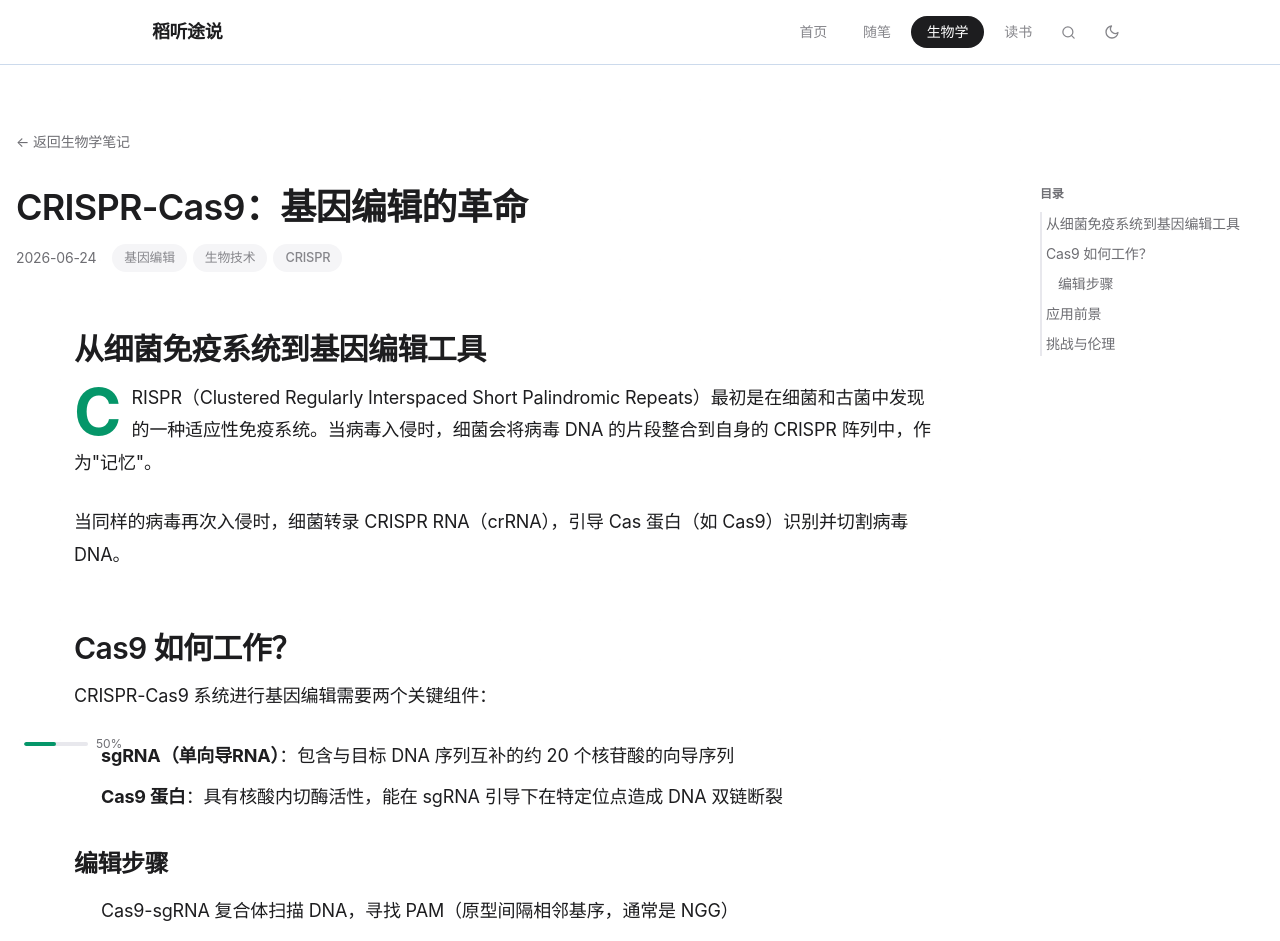
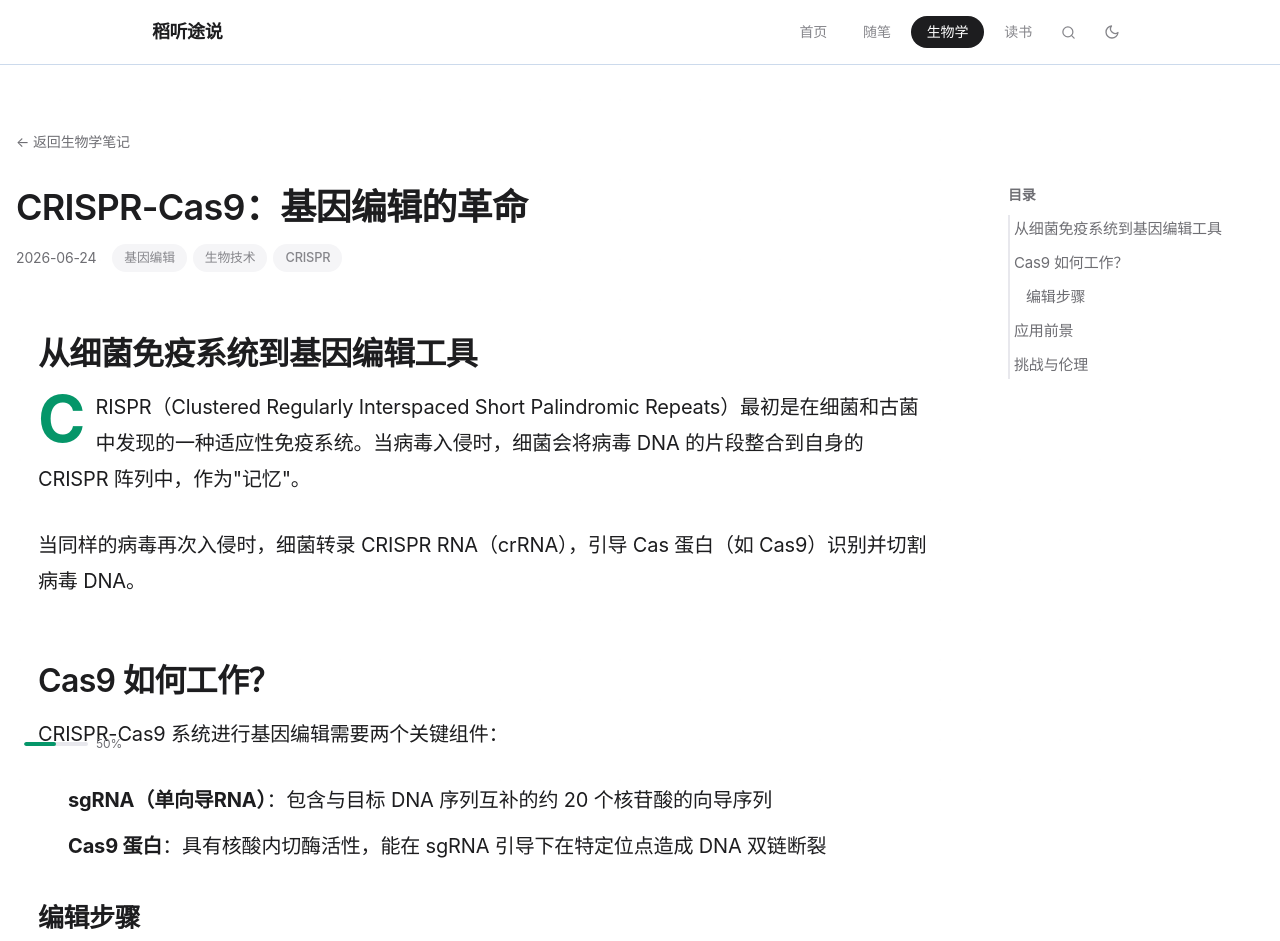
Before and after one commit to Doctor-Ht/my-website, a Next.js app: page /biology/crispr-basics in a window 1280 px wide. Shown: the top 941 px of the page. Built offline with nearby package versions, Linux system fonts and the light colour scheme.

Commit message:
增大字间距+生物学字号+侧边栏放大

```diff
--- a/app/biology/[slug]/page.tsx
+++ b/app/biology/[slug]/page.tsx
@@ -64,7 +64,7 @@ export default async function BiologyPost({ params }: Props) {
           </ScrollReveal>
         </article>
 
-        <aside className="hidden lg:block w-56 flex-shrink-0">
+        <aside className="hidden lg:block w-64 flex-shrink-0">
           <div className="sticky top-24">
             <TableOfContents headings={headings} />
           </div>
--- a/app/biology/page.tsx
+++ b/app/biology/page.tsx
@@ -32,7 +32,7 @@ export default async function BiologyPage({ searchParams }: Props) {
     <div data-section="biology" className="mx-auto max-w-7xl px-4 py-16">
       <div className="flex gap-12">
         {/* Sidebar */}
-        <aside className="hidden lg:block w-52 flex-shrink-0">
+        <aside className="hidden lg:block w-60 flex-shrink-0">
           <div className="sticky top-24">
             <BiologySidebar />
           </div>
--- a/app/globals.css
+++ b/app/globals.css
@@ -468,16 +468,16 @@ body::before {
 
 /* === Biology section: larger prose === */
 [data-section="biology"] .prose-apple {
-  font-size: 1.125rem;
-  max-width: 860px;
+  font-size: 1.25rem;
+  max-width: 900px;
 }
 
 [data-section="biology"] .prose-apple h2 {
-  font-size: 1.875rem;
+  font-size: 2rem;
 }
 
 [data-section="biology"] .prose-apple h3 {
-  font-size: 1.5rem;
+  font-size: 1.625rem;
 }
 
 /* === Drop cap (首字母下沉) === */
--- a/components/BiologySidebar.tsx
+++ b/components/BiologySidebar.tsx
@@ -18,8 +18,8 @@ export default function BiologySidebar() {
   };
 
   return (
-    <nav className="text-sm" aria-label="生物学知识导航">
-      <h4 className="text-xs font-semibold uppercase tracking-wider text-[var(--color-text-tertiary)] mb-3">
+    <nav className="text-[0.9375rem]" aria-label="生物学知识导航">
+      <h4 className="text-sm font-semibold uppercase tracking-wider text-[var(--color-text-tertiary)] mb-3">
         知识体系
       </h4>
       <ul className="space-y-0.5">
@@ -47,7 +47,7 @@ export default function BiologySidebar() {
                   <li key={child.slug}>
                     <a
                       href={`/biology?topic=${child.slug}`}
-                      className="block px-2 py-1 rounded-md text-[var(--color-text-tertiary)] no-underline hover:text-[var(--color-accent)] hover:bg-[var(--color-accent-bg)] transition-colors text-xs"
+                      className="block px-2 py-1 rounded-md text-[var(--color-text-tertiary)] no-underline hover:text-[var(--color-accent)] hover:bg-[var(--color-accent-bg)] transition-colors text-sm"
                     >
                       {child.name}
                     </a>
--- a/components/Hero.tsx
+++ b/components/Hero.tsx
@@ -10,7 +10,7 @@ export default function Hero() {
       <div className="hero-orb" />
       <div className="absolute inset-0 bg-gradient-to-b from-transparent via-transparent to-[var(--color-bg)] pointer-events-none" />
       <div className="relative z-10">
-        <h1 className="animate-fade-in mb-6 text-5xl font-bold tracking-[0.15em] sm:text-6xl md:text-7xl bg-gradient-to-br from-[var(--color-text)] via-[var(--color-accent)] to-[#6366f1] bg-clip-text text-transparent">
+        <h1 className="animate-fade-in mb-6 text-5xl font-bold tracking-[0.3em] sm:text-6xl md:text-7xl bg-gradient-to-br from-[var(--color-text)] via-[var(--color-accent)] to-[#6366f1] bg-clip-text text-transparent">
           稻听途说
         </h1>
         <p className="animate-fade-in animate-delay-1 mb-10 max-w-lg mx-auto text-lg text-[var(--color-text-secondary)] leading-relaxed">
--- a/components/TableOfContents.tsx
+++ b/components/TableOfContents.tsx
@@ -42,8 +42,8 @@ export default function TableOfContents({ headings }: TableOfContentsProps) {
   if (headings.length === 0) return null;
 
   return (
-    <nav className="toc-nav text-sm" aria-label="文章目录">
-      <h4 className="text-xs font-semibold uppercase tracking-wider text-[var(--color-text-tertiary)] mb-3">
+    <nav className="toc-nav text-[0.9375rem]" aria-label="文章目录">
+      <h4 className="text-sm font-semibold uppercase tracking-wider text-[var(--color-text-tertiary)] mb-3">
         目录
       </h4>
       <ul className="space-y-1.5 border-l-2 border-[var(--color-border-light)]">
```
